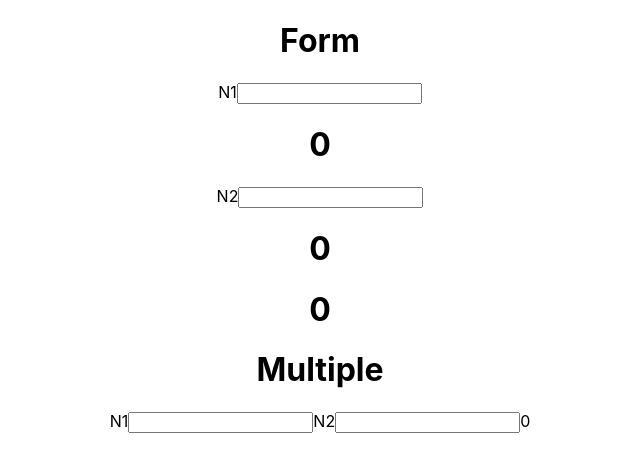
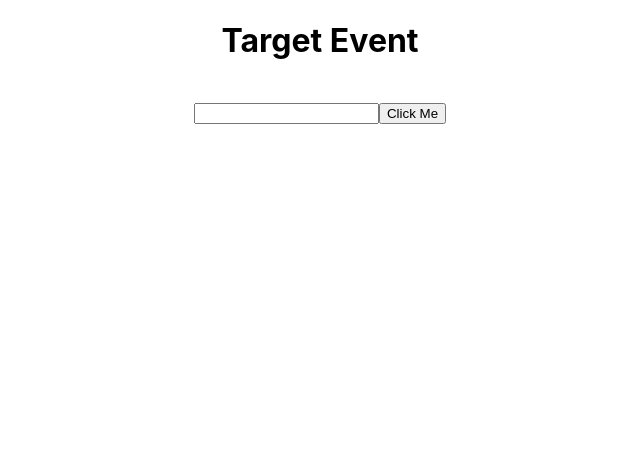
Before and after one commit to Avinashvns/learnallreact, a React (Create React App) app: page / in a window 1280 px wide. Shown: the top 472 px of the page, without its empty margins (320-960 px from the left). Built offline with nearby package versions, Linux system fonts and the light colour scheme.

Commit message:
eventtarget&eventtargetvalue

```diff
--- a/src/App.js
+++ b/src/App.js
@@ -5,6 +5,8 @@ import MultipleObject from './components/MultipleObject';
 import VsjFrom from './components/VsjForm';
 // import VsjItem from './components/VsjItem';
 // import VsjWrapper from './components/VsjWrapper';
+
+import EventTarget from './components/EventTarget';
 
 function App() {
   return (
@@ -18,10 +20,13 @@ function App() {
       {/* <VsjWrapper>Hello Wrapper</VsjWrapper> */}
 
       {/* <VsjFrom></VsjFrom> */}
-      <h1>Form</h1>
+      {/* <h1>Form</h1>
       <VsjFrom></VsjFrom>
 	    <h1>Multiple</h1>
-	    <MultipleObject></MultipleObject>
+	    <MultipleObject></MultipleObject> */}
+      <h1>Target Event</h1>
+      <br/>
+      <EventTarget></EventTarget>
       </div>
   );
 }
--- /dev/null
+++ b/src/components/EventTarget.js
@@ -0,0 +1,17 @@
+import  React,{useState} from 'react';
+
+const EventTarget=()=>{
+    const [num,setNum]=useState(0);
+
+    const EventChange=(event)=>{
+        console.log("Changed");
+        setNum(event.target.value);
+    };
+
+    return <form>
+        <input type='text' onChange={EventChange}/>
+        <button onClick="{}">Click Me</button>
+    </form>
+}
+
+export default EventTarget;
```
Also changed, not shown: src/components/event.html (added, +23 -0 lines).
